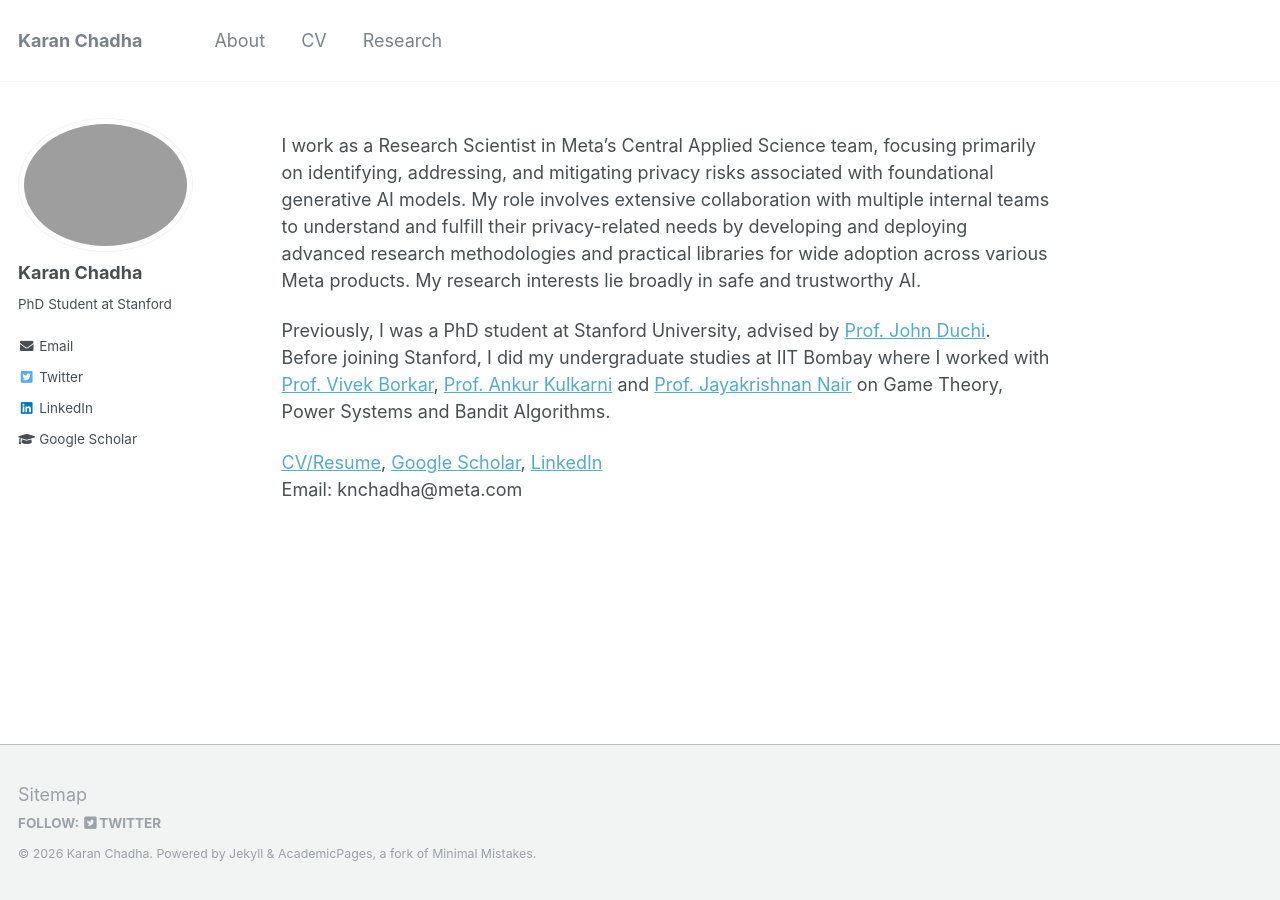
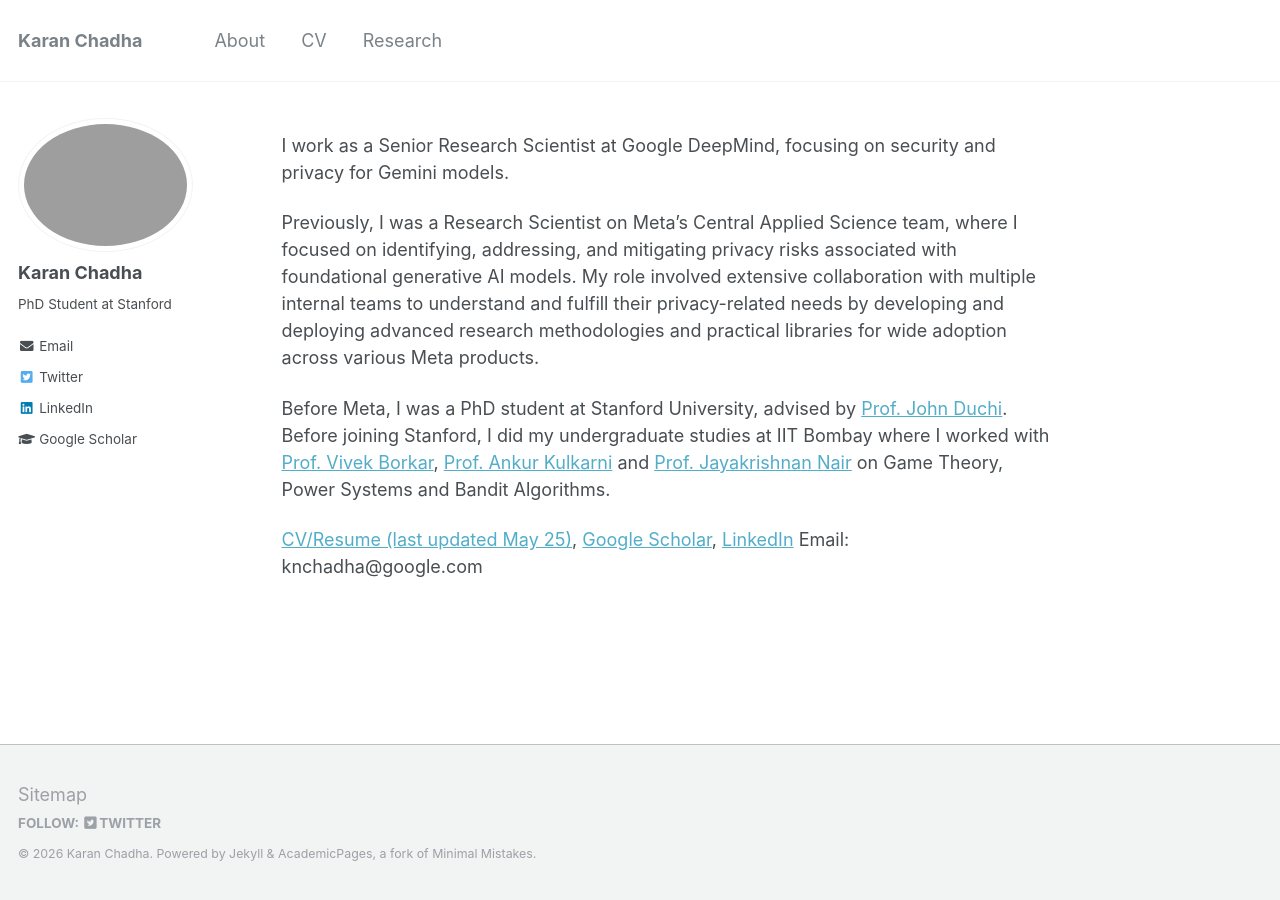
Before and after one commit to knchadha/knchadha.github.io, a Jekyll site: the page built from _pages/about.md, in a window 1280 px wide. Built offline with Jekyll 4.4.1, drawn with Linux system fonts in a browser that asks for light colours.

Commit message:
job update

```diff
--- a/_pages/about.md
+++ b/_pages/about.md
@@ -7,11 +7,11 @@ redirect_from:
   - /about/
   - /about.html
 ---
+I work as a Senior Research Scientist at Google DeepMind, focusing on security and privacy for Gemini models.
 
-I work as a Research Scientist in Meta’s Central Applied Science team, focusing primarily on identifying, addressing, and mitigating privacy risks associated with foundational generative AI models. My role involves extensive collaboration with multiple internal teams to understand and fulfill their privacy-related needs by developing and deploying advanced research methodologies and practical libraries for wide adoption across various Meta products.
-My research interests lie broadly in safe and trustworthy AI.
+Previously, I was a Research Scientist on Meta's Central Applied Science team, where I focused on identifying, addressing, and mitigating privacy risks associated with foundational generative AI models. My role involved extensive collaboration with multiple internal teams to understand and fulfill their privacy-related needs by developing and deploying advanced research methodologies and practical libraries for wide adoption across various Meta products.
 
-Previously, I was a PhD student at Stanford University, advised by [Prof. John Duchi](https://web.stanford.edu/~jduchi/). Before joining Stanford, I did my undergraduate studies at IIT Bombay where I worked with [Prof. Vivek Borkar](https://www.ee.iitb.ac.in/web/people/faculty/home/borkar), [Prof. Ankur Kulkarni](https://www.sc.iitb.ac.in/~ankur/) and [Prof. Jayakrishnan Nair](https://www.ee.iitb.ac.in/~jayakrishnan.nair/) on Game Theory, Power Systems and Bandit Algorithms.
+Before Meta, I was a PhD student at Stanford University, advised by [Prof. John Duchi](https://web.stanford.edu/~jduchi/). Before joining Stanford, I did my undergraduate studies at IIT Bombay where I worked with [Prof. Vivek Borkar](https://www.ee.iitb.ac.in/web/people/faculty/home/borkar), [Prof. Ankur Kulkarni](https://www.sc.iitb.ac.in/~ankur/) and [Prof. Jayakrishnan Nair](https://www.ee.iitb.ac.in/~jayakrishnan.nair/) on Game Theory, Power Systems and Bandit Algorithms.
 
-[CV/Resume](https://knchadha.github.io/files/cv_karan_chadha.pdf), [Google Scholar](https://scholar.google.com/citations?user=A6BcRcoAAAAJ&amp;hl=en), [LinkedIn](https://www.linkedin.com/in/karan-chadha-6a2983a6/)\
-Email: knchadha@meta.com
+[CV/Resume (last updated May 25)](https://knchadha.github.io/files/cv_karan_chadha.pdf), [Google Scholar](https://scholar.google.com/citations?user=A6BcRcoAAAAJ&hl=en), [LinkedIn](https://www.linkedin.com/in/karan-chadha-6a2983a6/)
+Email: knchadha@google.com
```
